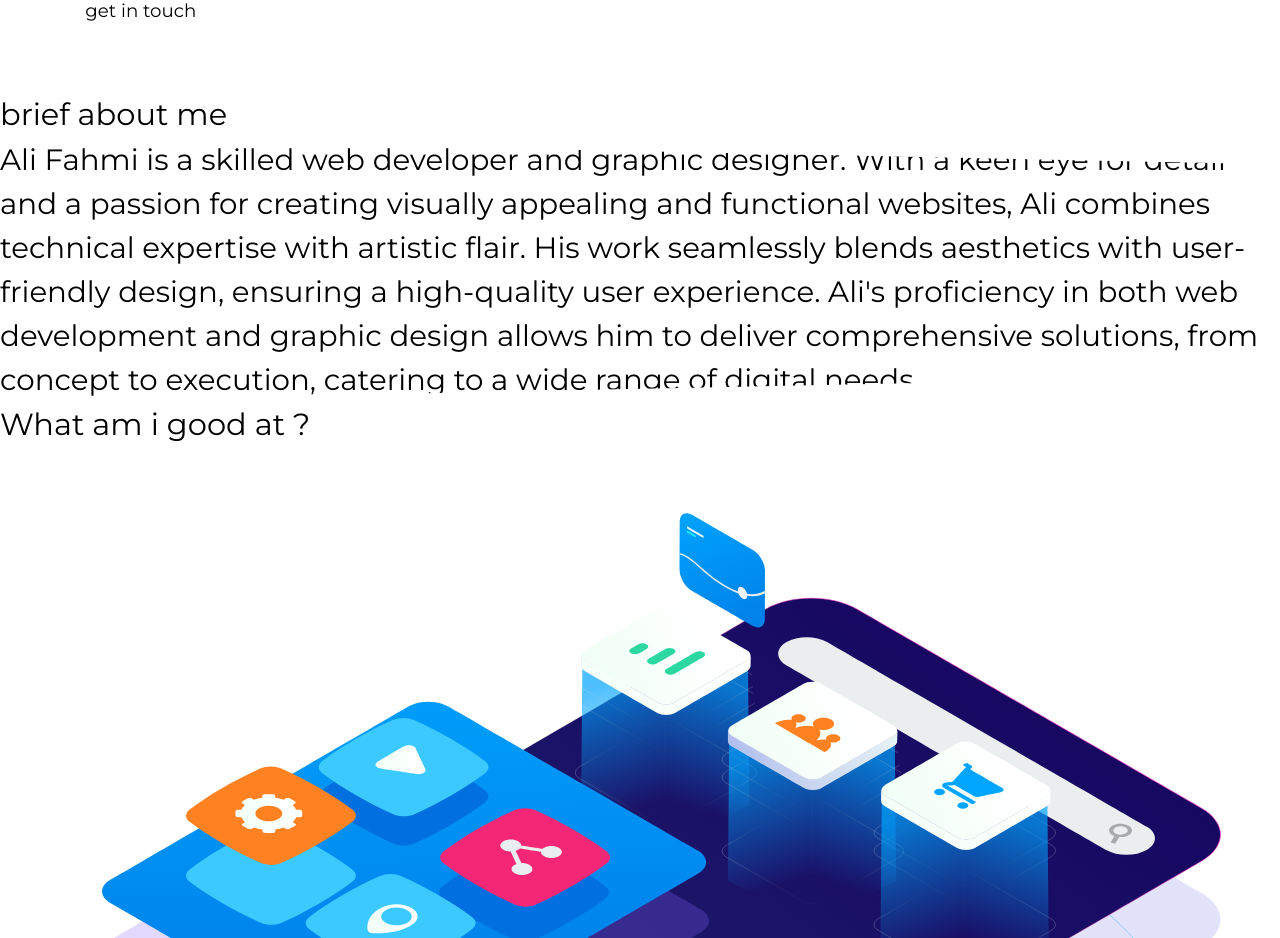
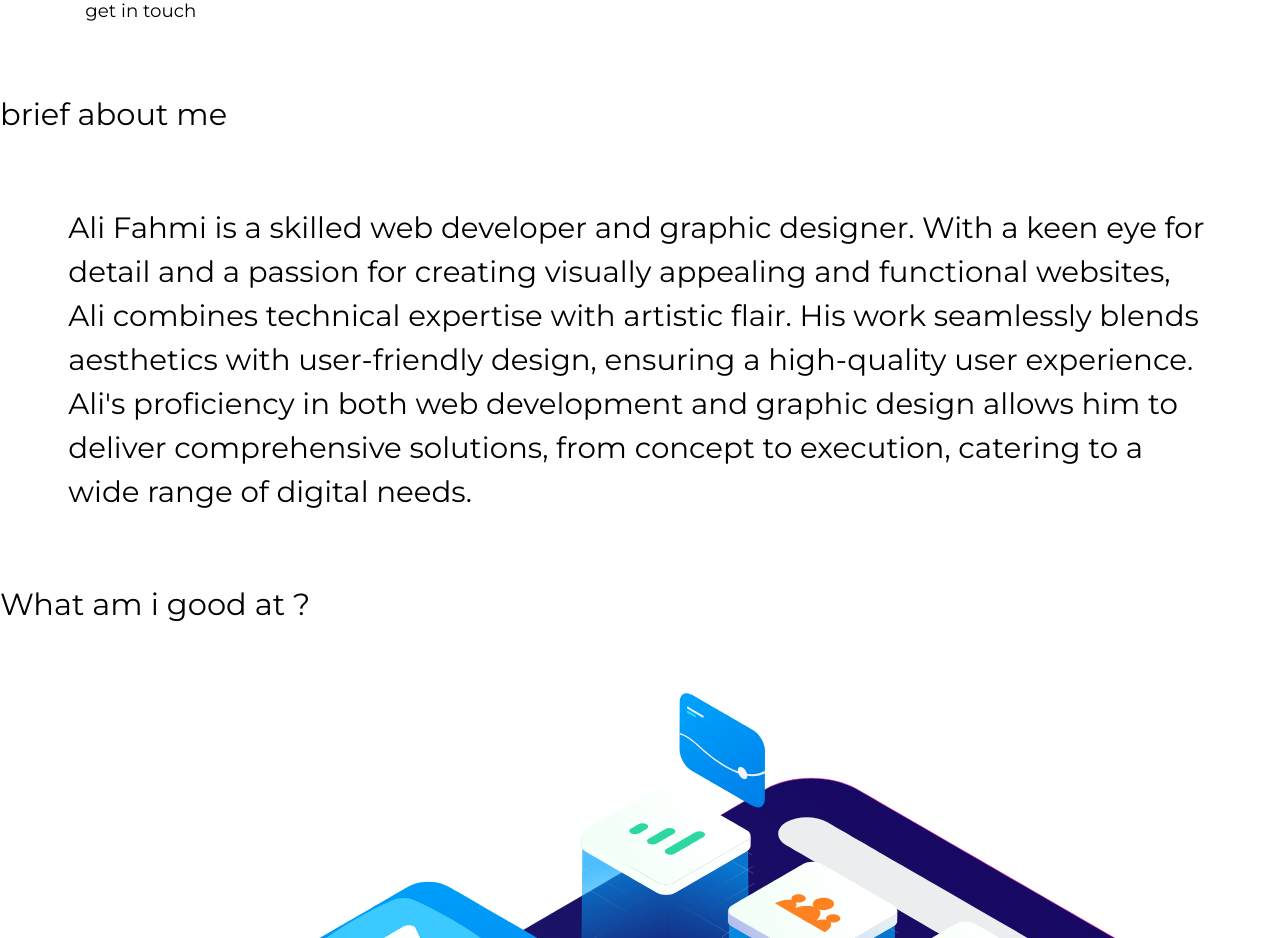
Before and after one commit to Aliicoder/portfoliowebsite, a React (Vite) app: page / in a window 1280 px wide. Shown: the part 800-1738 px from the top of the page. Built offline with nearby package versions, Linux system fonts and the light colour scheme.

Commit message:
paddig fixed

```diff
--- a/src/components/About.tsx
+++ b/src/components/About.tsx
@@ -26,7 +26,7 @@ const about = () => {
        className='z-[-1] absolute w-full h-full bg-[var(--main-color)] '>
 
       </motion.div>
-     <p className='min-w-[20px] p-[80px]'>
+     <p className='fz-0-20 font-bold max-w-[600px] text-white cp'>
      <motion.span
        variants={animations}
        initial="hidden"
```
